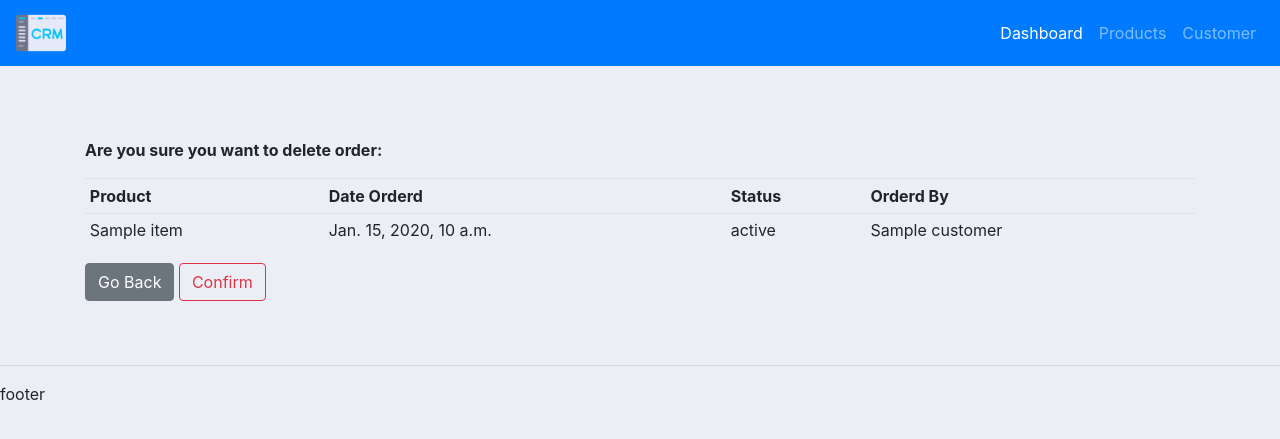
After one commit to ShahriarCodes/Customer-Relationship-Management-System, a Django app: template accounts/templates/accounts/delete.html in a window 1280 px wide. The commit adds this page. Shown: the top 439 px of the page. Run offline with Django 3.2, Linux system fonts and the light colour scheme; the template is opened without the code that fills it: most values are stand-ins (such as "Sample title", 1, 10 or a date in 2020).

Commit message:
Added order order delete functionality on dashboard

```diff
--- a/accounts/templates/accounts/dashboard.html
+++ b/accounts/templates/accounts/dashboard.html
@@ -49,7 +49,7 @@
               <td>{{ order.date_created }}</td>
               <td>{{ order.status }}</td>
               <td><a class="btn btn-outline-info  btn-sm btn-block" href={% url 'update_order' order.id %}>Update</a></td>
-              <td><a class="btn btn-outline-danger  btn-sm btn-block" href="">Delete</a></td>
+              <td><a class="btn btn-outline-danger  btn-sm btn-block" href={% url 'delete_order' order.id %}>Delete</a></td>
             </tr>
           {% endfor %}
 
--- /dev/null
+++ b/accounts/templates/accounts/delete.html
@@ -0,0 +1,33 @@
+{% extends 'accounts/main.html' %}
+
+{% block content %}
+  <br>
+  <div class="container">
+    <p><strong>Are you sure you want to delete order: </strong></p>
+
+    <table class="table table-sm">
+      <tr>
+        <th>Product</th>
+        <th>Date Orderd</th>
+        <th>Status</th>
+        <th>Orderd By</th>
+      </tr>
+
+      <tr>
+        <td>{{ item }}</td>
+        <td>{{ date_created }}</td>
+        <td>{{ status }}</td>
+        <td>{{ customer }}</td>
+      </tr>
+    </table>
+
+    <form action="{% url 'delete_order' id %}"method="POST">
+      {% csrf_token %}
+      <a class="btn btn-secondary" href={% url 'dashboard' %} role="button">Go Back</a>
+      <button class="btn btn-outline-danger" type="submit" name="button" value="Confirm">Confirm</button>
+    </form>
+
+  </div>
+
+
+{% endblock content %}
--- a/accounts/templates/accounts/products.html
+++ b/accounts/templates/accounts/products.html
@@ -16,6 +16,7 @@
             <th>Product</th>
             <th>Category</th>
             <th>Price</th>
+            <th>Tag</th>
           </tr>
 
           {% for i in products %}
@@ -23,6 +24,7 @@
               <td>{{ i.name }}</td>
               <td>{{ i.category }}</td>
               <td>{{ i.price }}</td>
+              <td>{{ i.tags }}</td>
             </tr>
 
           {% endfor %}
--- a/accounts/urls.py
+++ b/accounts/urls.py
@@ -8,6 +8,7 @@ urlpatterns = [
 
     path('create_order/', views.createOrder, name='create_order'),
     path('update_order/<str:pk>', views.updateOrder, name='update_order'),
+    path('delete_order/<str:pk>', views.deleteOrder, name='delete_order'),
 
     path('create_customer/', views.createCustomer, name='create_customer'),
 
```
Also changed, not shown: accounts/views.py (+25 -0 lines), db.sqlite3.
